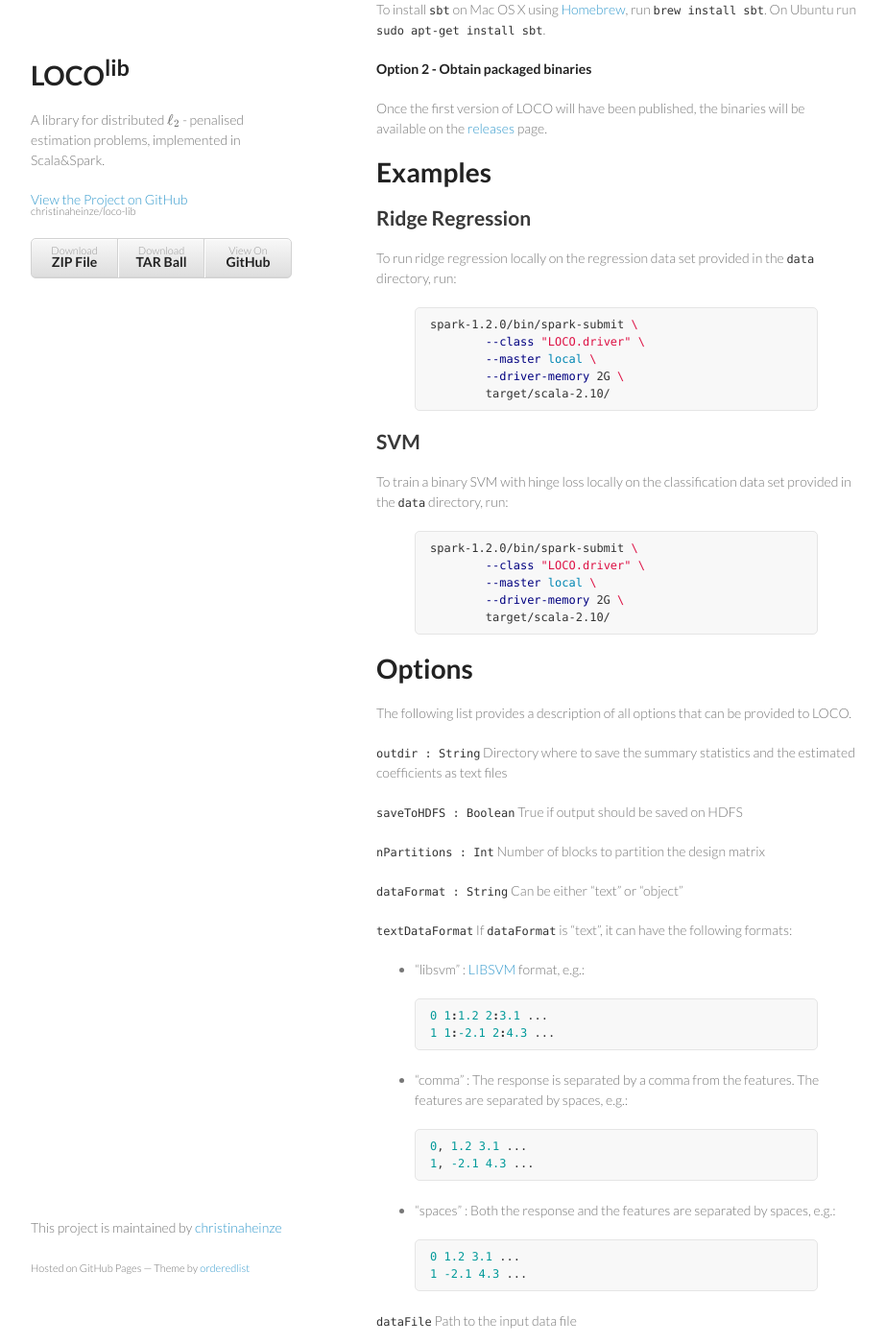
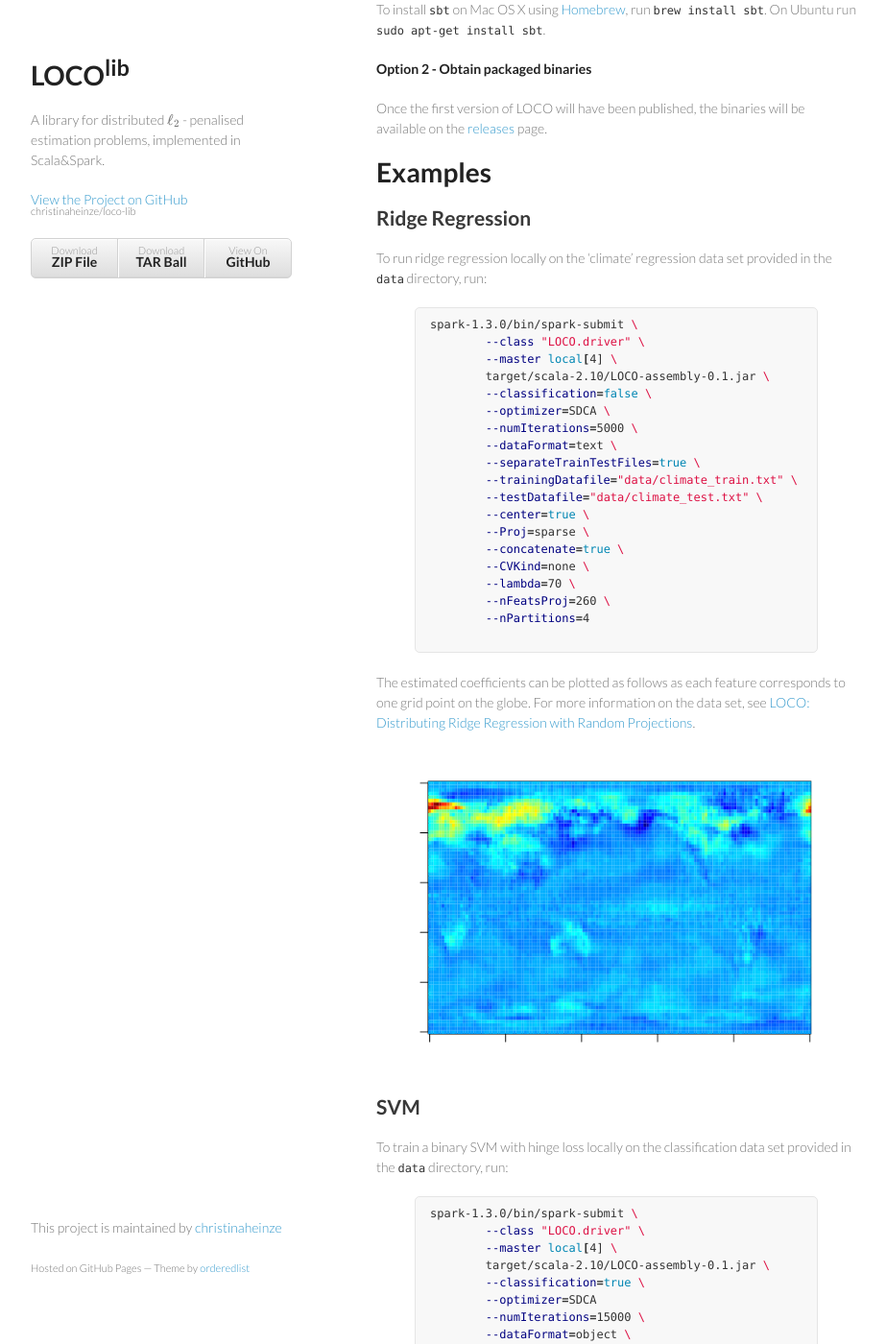
Before and after one commit to christinaheinze/loco-lib, a Jekyll site: the page built from index.md, in a window 1280 px wide and 1400 px high, scrolled down 2184 px. Shown: the whole window at 96% size, without its empty margins (178-1101 px from the left). Built offline with Jekyll 4.4.1, drawn with Linux system fonts in a browser that asks for light colours; formulas are drawn with MathJax 3; some of the changed text lies outside the part shown.

Commit message:
started on examples

```diff
--- a/index.md
+++ b/index.md
@@ -51,24 +51,60 @@ Once the first version of LOCO will have been published, the binaries will be av
 
 ## Ridge Regression
 
-To run ridge regression locally on the regression data set provided in the `data` directory, run:
+To run ridge regression locally on the 'climate' regression data set provided in the `data` directory, run:
 {% highlight bash %}
-spark-1.2.0/bin/spark-submit \
+spark-1.3.0/bin/spark-submit \
 	--class "LOCO.driver" \
-	--master local \
-	--driver-memory 2G \
-	target/scala-2.10/
+	--master local[4] \
+	target/scala-2.10/LOCO-assembly-0.1.jar \
+	--classification=false \
+	--optimizer=SDCA \
+	--numIterations=5000 \
+	--dataFormat=text \
+	--separateTrainTestFiles=true \
+	--trainingDatafile="data/climate_train.txt" \
+	--testDatafile="data/climate_test.txt" \
+	--center=true \
+	--Proj=sparse \
+	--concatenate=true \
+	--CVKind=none \
+	--lambda=70 \
+	--nFeatsProj=260 \
+	--nPartitions=4
+
 {% endhighlight %}
+
+The estimated coefficients can be plotted as follows as each feature corresponds to one grid point on the globe. For more information on the data set, see [LOCO: Distributing Ridge Regression with Random Projections](http://arxiv.org/abs/1406.3469).
+
+![regression_coefficients]({{ site.baseurl }}/images/beta_loco.png)
 
 ## SVM
 
 To train a binary SVM with hinge loss locally on the classification data set provided in the `data` directory, run:
 {% highlight bash %}
-spark-1.2.0/bin/spark-submit \
+spark-1.3.0/bin/spark-submit \
 	--class "LOCO.driver" \
-	--master local \
-	--driver-memory 2G \
-	target/scala-2.10/
+	--master local[4] \
+	target/scala-2.10/LOCO-assembly-0.1.jar \
+	--classification=true \
+	--optimizer=SDCA
+	--numIterations=15000 \
+	--dataFormat=object \
+	--separateTrainTestFiles=true \
+	---trainingDatafile="data/" \
+	--testDatafile="data/" \
+	--center=false \
+	--centerFeaturesOnly=false \
+	--Proj=sparse \
+	--concatenate=false \
+	--CVKind=global \
+	--lambda=150 \
+	--kfold=2 \
+	--nFeatsProj=7188 \
+	--lambdaSeqFrom=130 \
+	--lambdaSeqTo=140 \
+	--lambdaSeqBy=.1 \
+	--nPartitions=24
 {% endhighlight %}
 
 
@@ -159,14 +195,13 @@ The following list provides a description of all options that can be provided to
 
 ## Choosing the projection dimension
 
-The smallest possible projection dimension depends on the rank of the data matrix \\( \boldsymbol{X} \\). If you expect your data to be low-rank so that LOCO is suitable, we recommend using a projection dimension of about 10% of the number of features you are compressing. The latter depends on whether you choose to add or to concatenate the random features.
+The smallest possible projection dimension depends on the rank of the data matrix \\( \boldsymbol{X} \\). If you expect your data to be low-rank so that LOCO is suitable, we recommend using a projection dimension of about 10% of the number of features you are compressing. The latter depends on whether you choose to add or to concatenate the random features. This projection dimension should be used as a starting point, of course you can test whether your data set allows for a larger degree of compression by tuning the projection dimension together with the regularisation parameter \\( \lambda \\).
 
 ### Concatenating the random features
 As described in the original LOCO paper, the first option for collecting the random projections from the other workers is to concatenate them and append these random features to the raw features. More specifically, each worker has \\( \tau = p / K \\) raw features which are compressed to \\( \tau\_{subs} \\) random features. These random features are then communicated and concatenating all random features from the remaining workers results in a dimensionality of the random features of \\( (K-1) \cdot \tau_{subs} \\). Finally, the full local design matrix, consisting of raw and random features, has dimension \\( n \times (\tau + (K-1) \cdot \tau\_{subs}) \\).
 
 ### Adding the random features
-If the projection matrix is a random matrix, e.g. with entries in \\( \( 0, 1, -1\) \\) drawn with probabilities \\( \{ \frac{2}{3}, \frac{1}{6}, \frac{1}{6} \} \\), one can alternatively add the random projections.
-
+If the projection matrix is a random matrix, e.g. with entries in \\( \( 0, 1, -1\) \\) drawn with probabilities \\( \{ \frac{2}{3}, \frac{1}{6}, \frac{1}{6} \} \\), one can alternatively add the random projections. This is equivalent to projecting all raw features not belonging to worker \\( k \\) at once. If the data set is very low-rank, this scheme may allow for a smaller dimensionality of the random features than concatenation of the random features as we can now project from \\( (p - p/K)\\) to \\( \tau\_{subs} \\) instead of from \\( \tau = p/K \\) to \\( \tau\_{subs} \\).
 
 # Preprocessing package
 The preprocessing package can be used to
```
Also changed, not shown: images/beta_loco.png (added).
